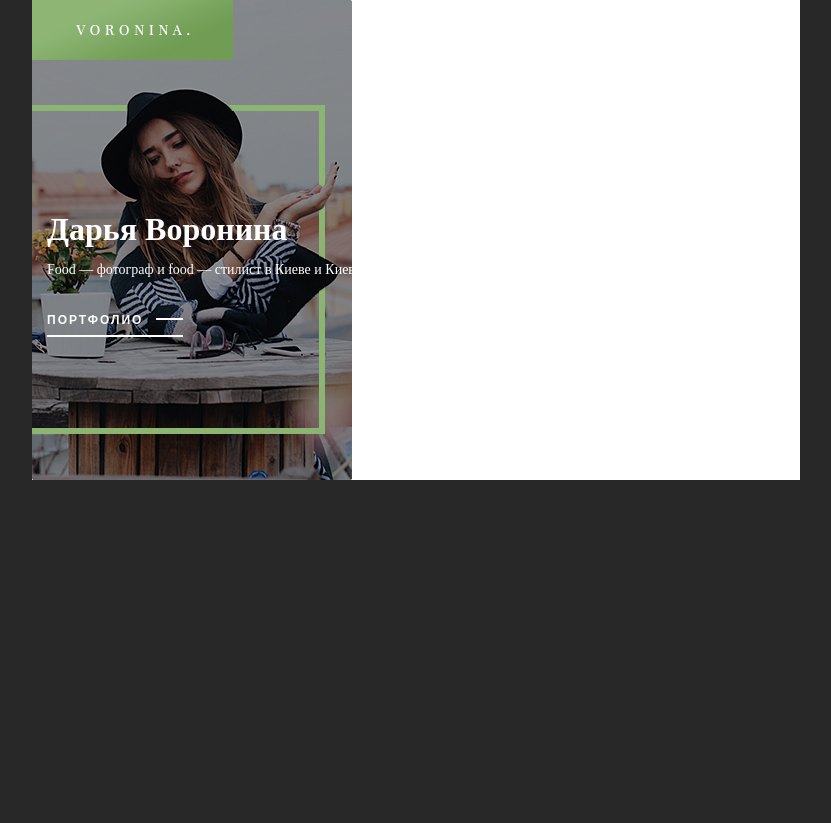
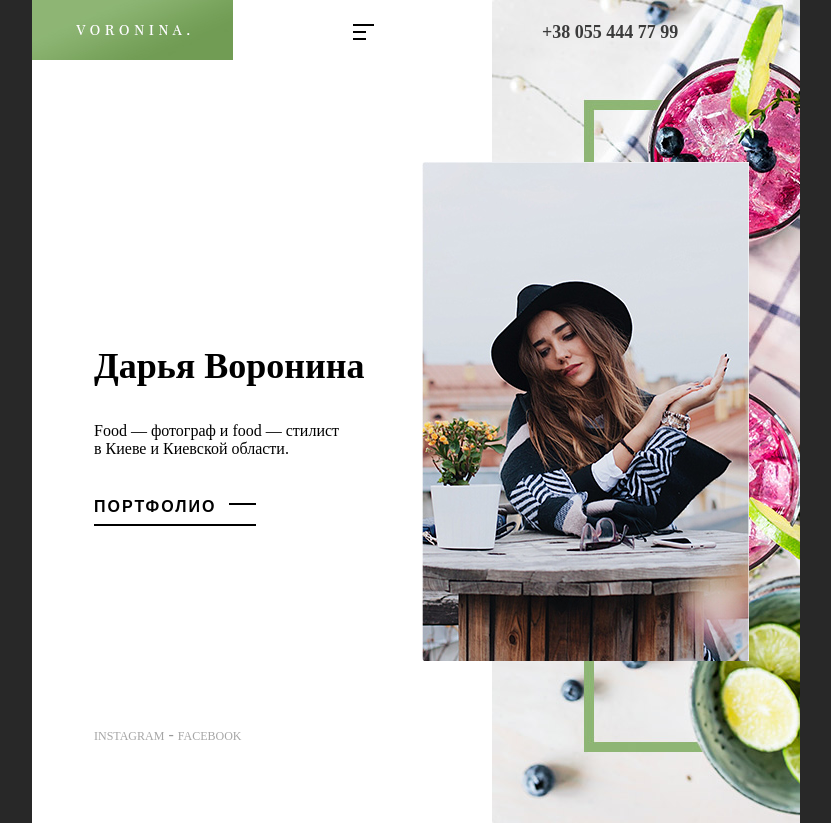
Before and after one commit to AlexanderShpilka/voronina, a website: page src/copy/index.html in a window 1280 px wide. Shown: the whole page, without its empty margins (224-1055 px from the left). Before the commit the page ends 800 px from the top, so only its background shows below. Drawn offline with nearby package versions, Linux system fonts and the light colour scheme; files that its build step writes are made by us from their sources.

Commit message:
Make top site section - tablet

```diff
--- a/src/copy/index.html
+++ b/src/copy/index.html
@@ -43,21 +43,30 @@
               </li>
             </ul>
           </nav>
+
           <button class="open-menu js-open-menu" aria-label="open menu">
             <span class="open-menu__line open-menu__line-1"></span>
             <span class="open-menu__line open-menu__line-2"></span>
             <span class="open-menu__line open-menu__line-3"></span>
           </button>
+
+          <a class="phone" href="tel:+380554447799">+38 055 444 77 99</a>
         </header>
 
         <div class="container">
-          <div class="intro">
+          <div class="site-top__intro intro">
             <h1 class="intro__title">Дарья Воронина</h1>
             <p class="intro__text">
               Food — фотограф и food — стилист в Киеве и Киевской области.
             </p>
             <a class="intro__link" href="#portfolio">Портфолио</a>
           </div>
+
+          <div class="top-soc">
+            <a class="top-soc__link" href="#">Instagram</a>
+            -
+            <a class="top-soc__link" href="#">Facebook</a>
+          </div>
         </div>
       </div>
     </div>
--- a/src/sass/blocks/_intro.scss
+++ b/src/sass/blocks/_intro.scss
@@ -1,15 +1,31 @@
 .intro {
-  padding: 130px 0;
+  padding: 130px 0 50px;
   color: #fff;
+
+  @include tablet {
+    max-width: 310px;
+    padding-top: 250px;
+    color: #000;
+  }
 
   &__title {
     padding: 21px 0 10px;
+
+    @include tablet {
+      padding: 30px 0 25px;
+      font-size: 36px;
+    }
   }
 
   &__text {
     padding: 4px 35px 20px 0;
     font-size: 14px;
     font-weight: 300;
+
+    @include tablet {
+      padding: 10px 55px 25px 0;
+      font-size: 16px;
+    }
   }
 
   &__link {
@@ -24,6 +40,11 @@
     letter-spacing: 2px;
     text-transform: uppercase;
 
+    @include tablet {
+      border-bottom-color: #000;
+      font-size: 16px;
+    }
+
     &::after {
       content: '';
       position: absolute;
@@ -33,6 +54,10 @@
       width: 27px;
       height: 2px;
       background-color: #fff;
+
+      @include tablet {
+        background-color: #000;
+      }
     }
   }
 }
--- a/src/sass/blocks/_logo.scss
+++ b/src/sass/blocks/_logo.scss
@@ -1,4 +1,6 @@
 .logo {
+  display: inline-block;
+
   &__img {
     display: block;
 
--- a/src/sass/blocks/_nav.scss
+++ b/src/sass/blocks/_nav.scss
@@ -9,6 +9,10 @@
   width: 0;
   height: 100vh;
   background-color: #fff;
+  background-image: url('../img/leaf-1.png'), url('../img/leaf-2.png');
+  background-position: top 95px right 205px, left 105px bottom 175px;
+  background-size: 28px 24px, 46px 46px;
+  background-repeat: no-repeat;
   opacity: 0;
   // transition: all 0.6s cubic-bezier(0.68, -0.55, 0.265, 1.55);
   transition: all 0.3s;
@@ -22,13 +26,25 @@
     text-align: center;
   }
 
+  &__item {
+    margin-bottom: 20px;
+
+    @include tablet {
+      margin-bottom: 30px;
+    }
+  }
+
   &__link {
     display: inline-block;
     padding-bottom: 5px;
-    margin-bottom: 20px;
     border-bottom: 3px solid $green;
     font-size: 22px;
     font-weight: 600;
     color: $text-color-primary;
+
+    @include tablet {
+      font-size: 36px;
+      border-bottom-width: 6px;
+    }
   }
 }
--- a/src/sass/blocks/_open-menu.scss
+++ b/src/sass/blocks/_open-menu.scss
@@ -13,10 +13,21 @@
   cursor: pointer;
   outline: none;
 
+  @include tablet {
+    top: 23px;
+    left: 315px;
+    right: auto;
+    align-items: flex-start;
+  }
+
   &__line {
     display: block;
     height: 2px;
     background-color: #fff;
+
+    @include tablet {
+      background-color: #000;
+    }
   }
 
   &__line-1 {
--- /dev/null
+++ b/src/sass/blocks/_phone.scss
@@ -0,0 +1,9 @@
+.phone {
+  position: relative;
+  bottom: 22px;
+  display: inline-block;
+  margin-left: 305px;
+  font-size: 18px;
+  font-weight: 600;
+  color: #3b3b3b;
+}
--- a/src/sass/blocks/_site-top.scss
+++ b/src/sass/blocks/_site-top.scss
@@ -1,11 +1,29 @@
 .site-top {
   min-height: 480px;
-  background-image: url('../img/hero@1x.jpg');
+  background-image: url('../img/hero-mobile@1x.jpg');
   background-position: 0 0;
   background-repeat: no-repeat;
 
   @include retina {
-    background-image: url('../img/hero@2x.jpg');
+    background-image: url('../img/hero-mobile@2x.jpg');
     background-size: 320px 480px;
   }
+
+  @include tablet {
+    min-height: 823px;
+    background-image: url('../img/hero-tablet@1x.jpg'),
+      url('../img/site-top-bg-tablet@1x.jpg');
+    background-position: top 162px right 51px, top 0 right 0;
+    background-repeat: no-repeat;
+
+    @include retina {
+      background-image: url('../img/hero-tablet@2x.jpg'),
+        url('../img/site-top-bg-tablet@2x.jpg');
+      background-size: 327px 499px, 308px 823px;
+    }
+  }
+
+  &__intro {
+    margin-bottom: 150px;
+  }
 }
--- /dev/null
+++ b/src/sass/blocks/_top-soc.scss
@@ -0,0 +1,15 @@
+.top-soc {
+  display: none;
+
+  @include tablet {
+    display: block;
+    opacity: 0.4;
+  }
+
+  &__link {
+    font-size: 12px;
+    font-weight: 300;
+    color: $text-color-primary;
+    text-transform: uppercase;
+  }
+}
--- a/src/sass/global/_container.scss
+++ b/src/sass/global/_container.scss
@@ -1,4 +1,8 @@
 // styles for center layout-positioner
 .container {
   padding: 0 15px;
+
+  @include tablet {
+    padding: 0 62px;
+  }
 }
--- a/src/sass/main.scss
+++ b/src/sass/main.scss
@@ -14,3 +14,5 @@
 @import 'blocks/header';
 @import 'blocks/open-menu';
 @import 'blocks/intro';
+@import 'blocks/phone';
+@import 'blocks/top-soc';
```
Also changed, not shown: src/copy/img/hero-mobile@1x.jpg (renamed from src/copy/img/hero@1x.jpg), src/copy/img/hero-mobile@2x.jpg (renamed from src/copy/img/hero@2x.jpg), src/copy/img/hero-tablet@1x.jpg (added), src/copy/img/hero-tablet@2x.jpg (added), src/copy/img/leaf-1.png (added), src/copy/img/leaf-2.png (added), src/copy/img/site-top-bg-tablet@1x.jpg (added), src/copy/img/site-top-bg-tablet@2x.jpg (added).
